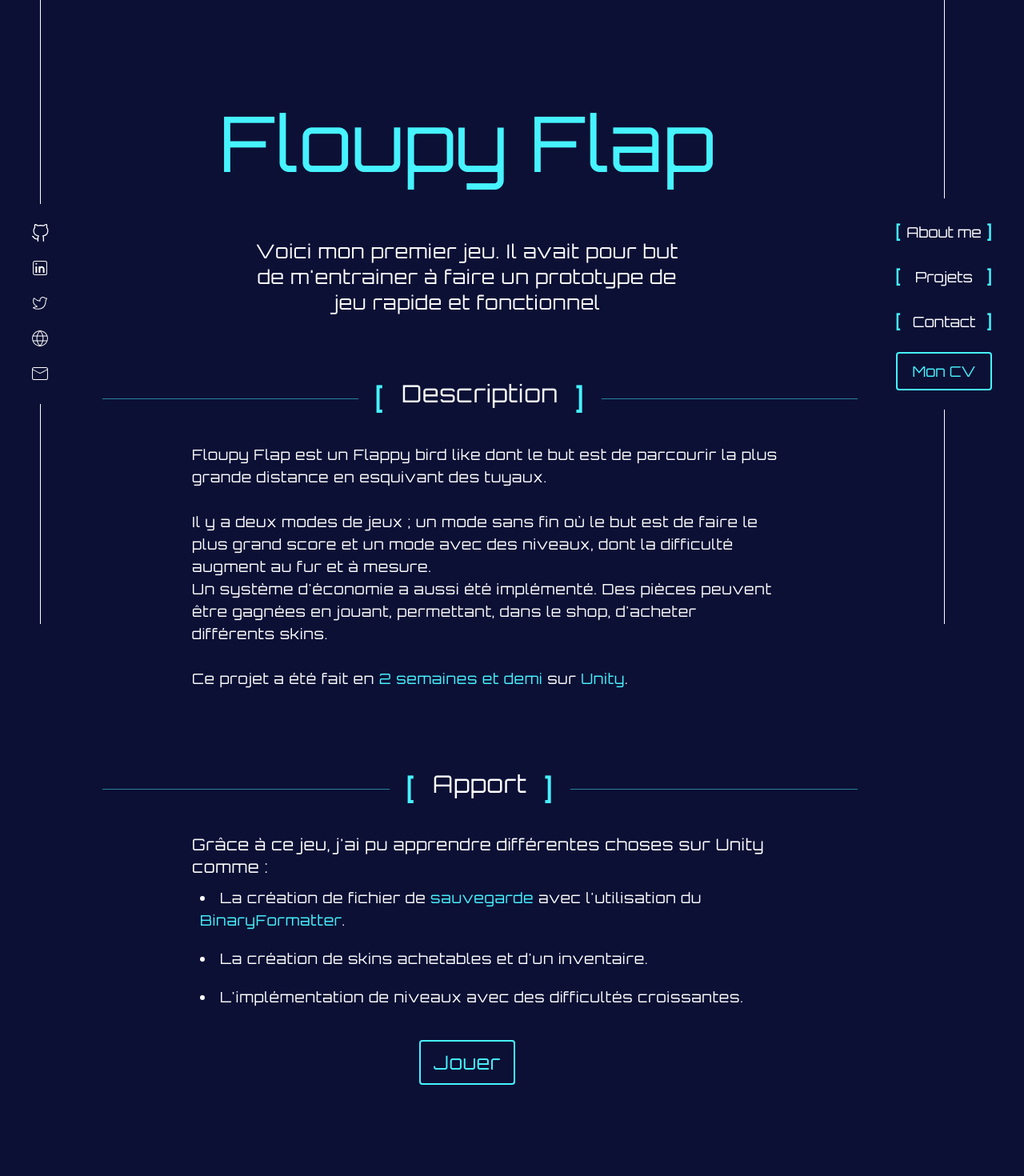
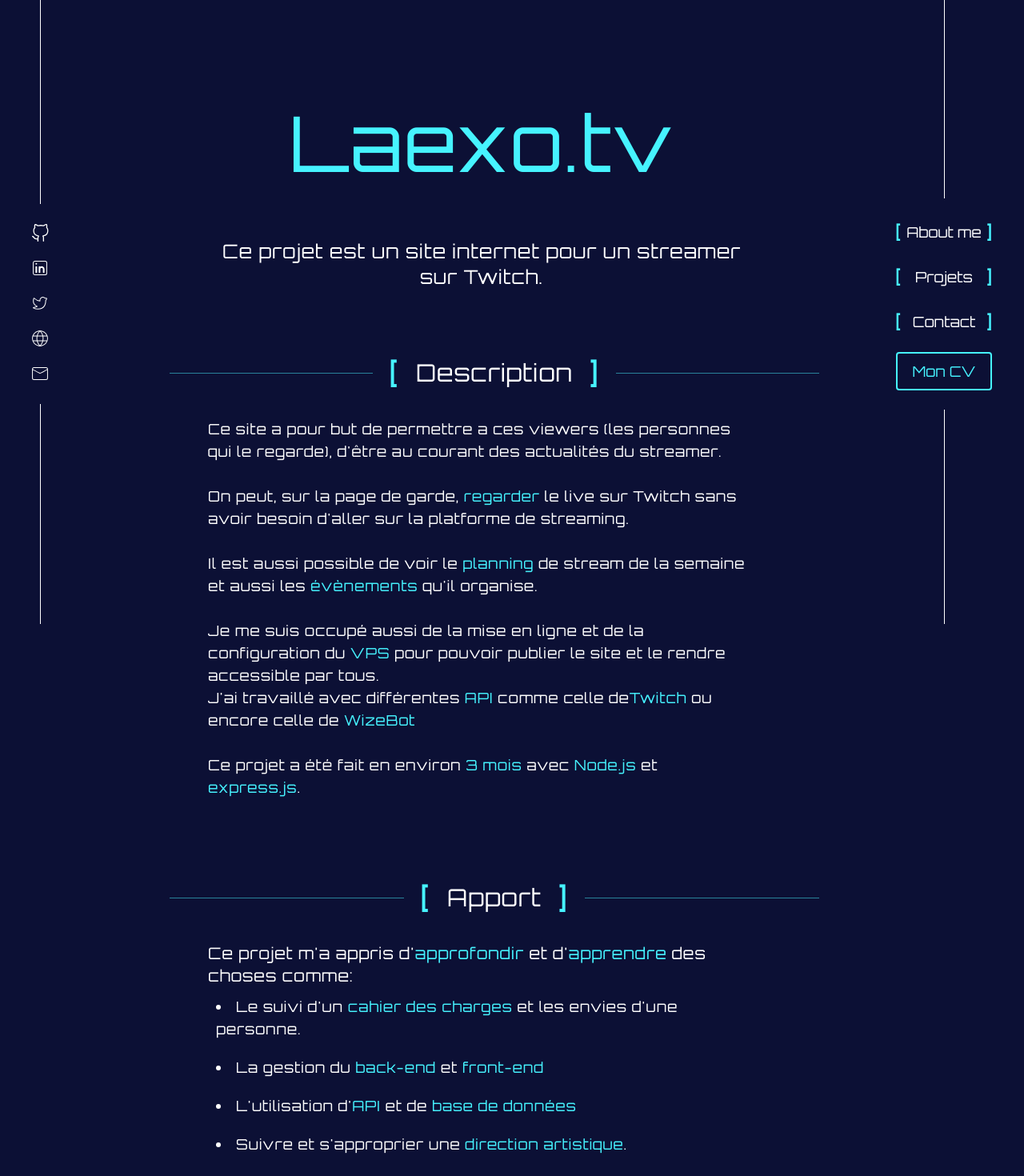
Before and after one commit to Minitsonga/Portfolio, a Next.js app: page /projets/laexotv in a window 1280 px wide. Shown: the part 20-1490 px from the top of the page at 80% size. Built offline with nearby package versions, Linux system fonts and the light colour scheme.

Commit message:
Finished all project pages and same css for all of them

```diff
--- a/app/page.tsx
+++ b/app/page.tsx
@@ -168,8 +168,7 @@
 
             <a
               className="linkImg"
-              target={"_blank"}
-              href="https://minitsonga.itch.io/fusycal"
+              href="/projets/fusycal"
             >
               <Image
                 className="gridImg"
@@ -187,7 +186,7 @@
               </div>
             </a>
 
-            <a className="linkImg" target={"_blank"} href="https://laexo.tv">
+            <a className="linkImg" href="/projets/laexotv">
               <Image
                 className="gridImg "
                 src="/../public/img/Laexo.png"
--- a/app/pageInfo.css
+++ b/app/pageInfo.css
@@ -8,7 +8,7 @@
 }
 
 
-.blueText, p>span {
+.blueText, p span {
     @apply text-bluey-snd
 }
 
--- a/app/projets/fusycal/page.tsx
+++ b/app/projets/fusycal/page.tsx
@@ -1,71 +1,95 @@
 import "../../pageInfo.css";
 
 export default function fusycalPage() {
-    return (
-      <div className="pl-24 pr-52">
+  return (
+    <div className="holder">
+      <div className="ml-20 mr-14">
         <h1 className="blueText text-8xl flex pb-10 mb-8">
-          <p className="m-auto">Fusycalp</p>
+          <p className="m-auto">Fusycal</p>
         </h1>
-        <h1 className="text-2xl flex mb-10">
-          <p className="m-auto text-center mx-20 px-32">
-            Voici mon premier jeu. Il avait pour but de m'entrainer à faire un
-            prototype de jeu rapide et fonctionnel
+        <h1 className="text-2xl justify-center flex mb-10">
+          <p className="m-auto text-center mx-20">
+            Ce jeu est le plus gros projet que j'ai pu finaliser. Je me suis
+            inspirer de tous les jeux de carte connu.
           </p>
         </h1>
 
         <div className="flex flex-col mt-20">
           <h1 className="flex title blueText pl-8 text-5xl mb-8">
-            [<p className="text-white text-center text-3xl px-5">Description</p>]
+            [
+            <p className="text-white m-auto text-center text-3xl px-5">
+              Description
+            </p>
+            ]
           </h1>
 
-          <p className="ml-26 pr-24 pl-36 text-lg m-auto mb-5">
-            Floupy Flap est un Flappy bird like dont le but est de parcourir la
-            plus grande distance en esquivant des tuyaux.
+          <p className="mx-20 text-lg mb-5">
+            Fusycal est un jeu de carte avec des héros à améliorer, et plein de
+            skin a collectionner.
             <br />
             <br />
-            Il y a deux modes de jeux ; un mode sans fin où le but est de faire le
-            plus grand score et un mode avec des niveaux, dont la difficulté
-            augment au fur et à mesure.
-            <br />
-            Un système d'économie a aussi été implémenté. Des pièces peuvent être
-            gagnées en jouant, permettant, dans le shop, d'acheter différents
-            skins.
+            Les <span>skins</span> ont plusieurs niveaux de rareté : commun,
+            rare, épic et légendaire. Il y a aussi des skins et héros "
+            <span>Fusion</span>". Pour les avoir, il faudra fusionner certains
+            skins ou héros ensemble.
             <br />
             <br />
-            Ce projet a été fait en <span>2 semaines et demi</span> sur{" "}
-            <span>Unity</span>.
+            Dans la <span>campagne</span>, le but est de combattre et vaincre
+            tous les ennemis et obtenir un skin exclusif pour chaque{" "}
+            <span>chapitre</span> entièrement complété.
+            <br />
+            En combattant des ennemies, on obtient de l'<span>
+              expérience
+            </span>{" "}
+            pour le héros que l'on joue, mais aussi de la <span>monnaie</span>.
+            Cette monnaie vous permettra d'acheter{" "}
+            <span>des packs de skins</span>.
+            <br />
+            <br />
+            Ce projet a été fait en <span>3 mois</span> sur <span>Unity</span>.
           </p>
         </div>
 
         <div className="flex flex-col mt-20">
           <h1 className="flex title blueText pl-8 text-5xl mb-8">
-            [<p className="text-white text-center text-3xl px-5">Apport</p>]
+            [
+            <p className="text-white m-auto text-center text-3xl px-5">
+              Apport
+            </p>
+            ]
           </h1>
 
-          <div className="ml-26 pr-24 pl-36 text-lg m-auto mb-5">
-            <p className="text-xl">Grâce à ce jeu, j'ai pu apprendre différentes choses sur Unity comme :</p>
+          <div className="mx-20 text-lg mb-5">
+            <p className="text-xl">
+              Ce jeu m'a permis de m'entraîner sur beaucoup de choses comme :
+            </p>
             <li>
-                La création de fichier de <span className="blueText">sauvegarde</span> avec
-                l'utilisation du <span className="blueText">BinaryFormatter</span>.
+              La <span className="blueText">sauvegarde</span>.
             </li>
             <li>
-                La création de skins achetables et d'un inventaire.
+              La gestion de <span className="blueText">Scriptable Object</span>,
+              avec leur utilisation et leur sauvegarde.
             </li>
             <li>
-                L'implémentation de niveaux avec des difficultés croissantes.
+              La gestion de <span className="blueText">progression</span> des
+              héros.
+            </li>
+            <li>
+              <span className="blueText">Équilibrage</span> entre les différents
+              héros et ennemis.
             </li>
           </div>
 
           <button className="btn m-auto mt-10 px-10">
             <a
               className="text-center m-auto text-2xl"
-              href="https://minitsonga.itch.io/floupy-flap"
+              href="https://minitsonga.itch.io/fusycal"
             >
               Jouer
             </a>
           </button>
         </div>
-
       </div>
-    );
-  }
+    </div>
+  );
+}
--- a/app/projets/laexotv/page.tsx
+++ b/app/projets/laexotv/page.tsx
@@ -1,71 +1,95 @@
 import "../../pageInfo.css";
 
 export default function laexotvPage() {
-    return (
-      <div className="pl-24 pr-52">
+  return (
+    <div className="holder">
+      <div className="ml-20 mr-14">
         <h1 className="blueText text-8xl flex pb-10 mb-8">
-          <p className="m-auto">Floupy Flap</p>
+          <p className="m-auto">Laexo.tv</p>
         </h1>
-        <h1 className="text-2xl flex mb-10">
-          <p className="m-auto text-center mx-20 px-32">
-            Voici mon premier jeu. Il avait pour but de m'entrainer à faire un
-            prototype de jeu rapide et fonctionnel
+        <h1 className="text-2xl justify-center flex mb-10">
+          <p className="m-auto text-center mx-20 ">
+            Ce projet est un site internet pour un streamer sur Twitch.
           </p>
         </h1>
 
         <div className="flex flex-col mt-20">
           <h1 className="flex title blueText pl-8 text-5xl mb-8">
-            [<p className="text-white text-center text-3xl px-5">Description</p>]
+            [
+            <p className="text-white m-auto text-center text-3xl px-5">
+              Description
+            </p>
+            ]
           </h1>
 
-          <p className="ml-26 pr-24 pl-36 text-lg m-auto mb-5">
-            Floupy Flap est un Flappy bird like dont le but est de parcourir la
-            plus grande distance en esquivant des tuyaux.
+          <p className="mx-20 text-lg mb-5">
+            Ce site a pour but de permettre a ces viewers (les personnes qui le
+            regarde), d'être au courant des actualités du streamer.
             <br />
             <br />
-            Il y a deux modes de jeux ; un mode sans fin où le but est de faire le
-            plus grand score et un mode avec des niveaux, dont la difficulté
-            augment au fur et à mesure.
-            <br />
-            Un système d'économie a aussi été implémenté. Des pièces peuvent être
-            gagnées en jouant, permettant, dans le shop, d'acheter différents
-            skins.
+            On peut, sur la page de garde, <span>regarder</span> le live sur
+            Twitch sans avoir besoin d'aller sur la platforme de streaming.
             <br />
             <br />
-            Ce projet a été fait en <span>2 semaines et demi</span> sur{" "}
-            <span>Unity</span>.
+            Il est aussi possible de voir le <span>planning</span> de stream de
+            la semaine et aussi les <span>évènements</span> qu'il organise.
+            <br />
+            <br />
+            Je me suis occupé aussi de la mise en ligne et de la configuration
+            du <span>VPS</span> pour pouvoir publier le site et le rendre
+            accessible par tous.
+            <br />
+            J'ai travaillé avec différentes <span>API</span> comme celle de
+            <span>Twitch</span> ou encore celle de{" "}
+            <a href="https://wizebot.tv" target={"_blank"}>
+              <span className="blueLink">WizeBot</span>
+            </a>
+            <br />
+            <br />
+            Ce projet a été fait en environ <span>3 mois</span> avec{" "}
+            <span>Node.js</span> et <span>express.js</span>.
           </p>
         </div>
 
         <div className="flex flex-col mt-20">
           <h1 className="flex title blueText pl-8 text-5xl mb-8">
-            [<p className="text-white text-center text-3xl px-5">Apport</p>]
+            [
+            <p className="text-white m-auto text-center text-3xl px-5">
+              Apport
+            </p>
+            ]
           </h1>
 
-          <div className="ml-26 pr-24 pl-36 text-lg m-auto mb-5">
-            <p className="text-xl">Grâce à ce jeu, j'ai pu apprendre différentes choses sur Unity comme :</p>
+          <div className="mx-20 text-lg mb-5">
+            <p className="text-xl">
+              Ce projet m'a appris d'<span>approfondir</span> et d'
+              <span>apprendre</span> des choses comme:
+            </p>
             <li>
-                La création de fichier de <span className="blueText">sauvegarde</span> avec
-                l'utilisation du <span className="blueText">BinaryFormatter</span>.
+              Le suivi d'un <span className="blueText">cahier des charges</span>{" "}
+              et les envies d'une personne.
             </li>
             <li>
-                La création de skins achetables et d'un inventaire.
+              La gestion du <span className="blueText">back-end</span> et{" "}
+              <span className="blueText">front-end</span>
             </li>
             <li>
-                L'implémentation de niveaux avec des difficultés croissantes.
+              L'utilisation d'<span className="blueText">API</span> et de{" "}
+              <span className="blueText">base de données</span>
+            </li>
+            <li>
+              Suivre et s'approprier une{" "}
+              <span className="blueText">direction artistique</span>.
             </li>
           </div>
 
           <button className="btn m-auto mt-10 px-10">
-            <a
-              className="text-center m-auto text-2xl"
-              href="https://minitsonga.itch.io/floupy-flap"
-            >
-              Jouer
+            <a className="text-center m-auto text-2xl" href="https://laexo.tv">
+              Visiter
             </a>
           </button>
         </div>
-
       </div>
-    );
-  }
+    </div>
+  );
+}
```
Also changed, not shown: app/projets/protect/page.tsx (+25 -22 lines).
